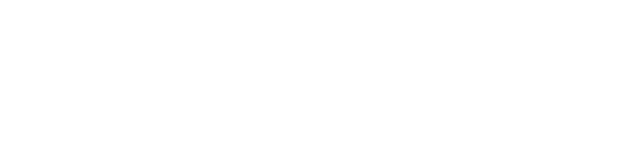
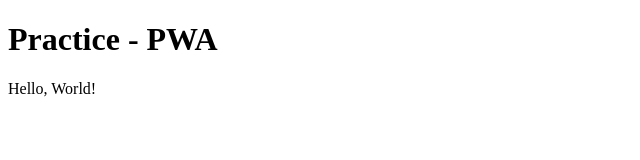
Before and after one commit to kem198/practice-pwa, a plain HTML site: page src/index.html in a window 1280 px wide. Shown: the whole page, without its empty margins (0-640 px from the left). Drawn offline with Linux system fonts and the light colour scheme.

Commit message:
Update index.html title and add basic content structure

```diff
--- a/src/index.html
+++ b/src/index.html
@@ -3,7 +3,10 @@
   <head>
     <meta charset="UTF-8" />
     <meta name="viewport" content="width=device-width, initial-scale=1.0" />
-    <title>Hello World</title>
+    <title>Practice - PWA</title>
   </head>
-  <body></body>
+  <body>
+    <h1>Practice - PWA</h1>
+    <p>Hello, World!</p>
+  </body>
 </html>
```
